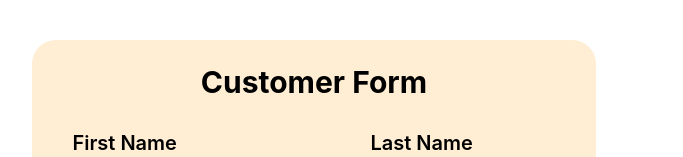
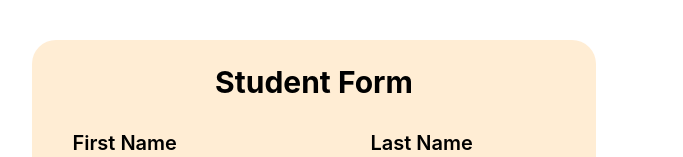
Before and after one commit to HenryUdogu/campus-bite, a React (Vite) app: page /signup in a window 1280 px wide. Shown: the top 157 px of the page, without its empty margins (326-1009 px from the left). Built offline with nearby package versions, Linux system fonts and the light colour scheme; no server answers.

Commit message:
customer to student

```diff
--- a/src/pages/Signup.jsx
+++ b/src/pages/Signup.jsx
@@ -84,7 +84,7 @@
         onSubmit={handleSubmit}
       >
         <div className="flex justify-center items-center mb-5">
-          <h1 className="text-2xl md:text-3xl font-bold">Customer Form</h1>
+          <h1 className="text-2xl md:text-3xl font-bold">Student Form</h1>
         </div>
 
         {error && (
```
